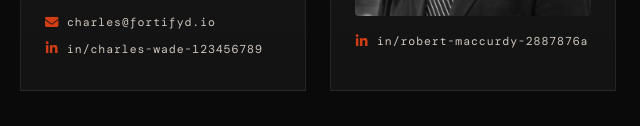
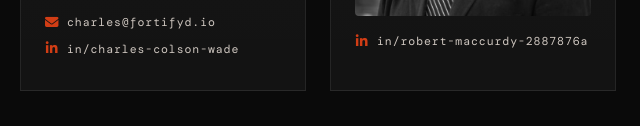
Before and after one commit to astv99/fortifyd, a plain HTML site: page team.html in a window 1280 px wide. Shown: the part 674-800 px from the top of the page, 632-1272 px from the left. Drawn offline with nearby package versions, Linux system fonts and the light colour scheme; a web font is replaced by a local one.

Commit message:
fixed Charles Wade LinkedIn link

```diff
--- a/team.html
+++ b/team.html
@@ -94,9 +94,9 @@
                     <span>charles@fortifyd.io</span>
                 </a>
                 <br>
-                <a href="https://www.linkedin.com/in/charles-wade-123456789" class="contact-link" target="_blank" rel="noopener noreferrer" aria-label="LinkedIn profile for Charles Wade">
+                <a href="https://www.linkedin.com/in/charles-colson-wade/" class="contact-link" target="_blank" rel="noopener noreferrer" aria-label="LinkedIn profile for Charles Wade">
                     <i class="fa-brands fa-linkedin-in" aria-hidden="true"></i>
-                    <span>in/charles-wade-123456789</span>
+                    <span>in/charles-colson-wade</span>
                 </a>
             </div>
         </article>
```
